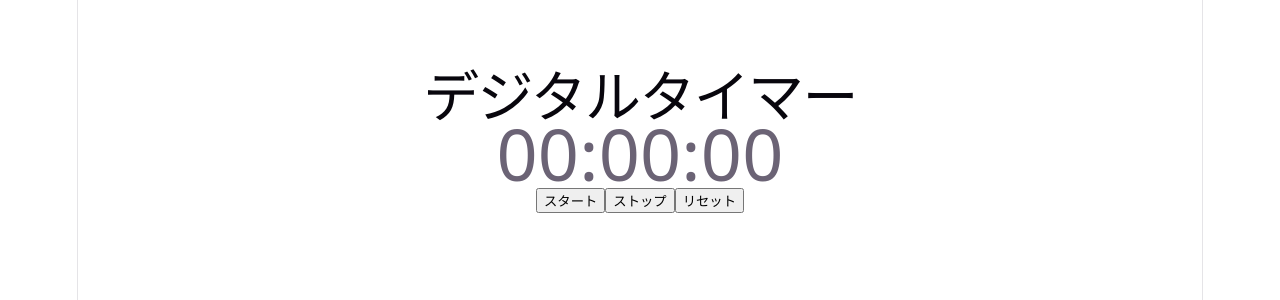
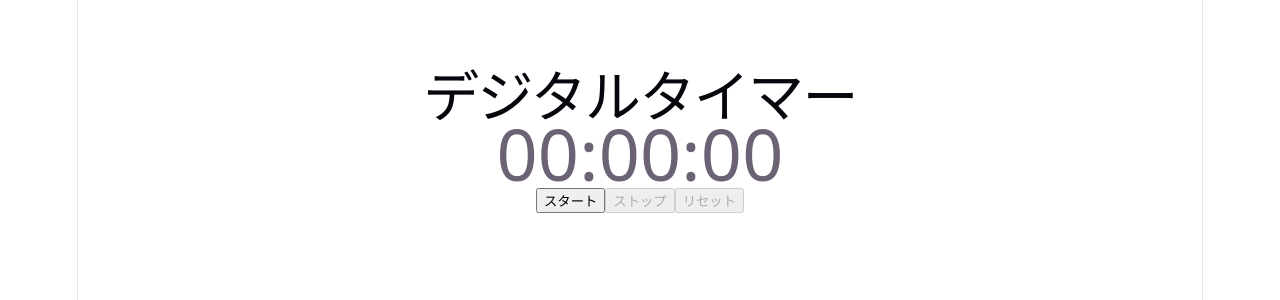
Before and after one commit to o0jun0o/react-timer, a React (Vite) app: page / in a window 1280 px wide. Shown: the top 300 px of the page. Built offline with nearby package versions, Linux system fonts and the light colour scheme.

Commit message:
タイマーの稼働状態に合わせてボタンの無効化(disabled)を追加

```diff
--- a/src/App.tsx
+++ b/src/App.tsx
@@ -70,9 +70,15 @@ function App() {
         {formatTime(seconds)}
       </div>
       <div>
-        <button onClick={handleStart}>スタート</button>
-        <button onClick={handleStop}>ストップ</button>
-        <button onClick={handleReset}>リセット</button>
+        <button onClick={handleStart} disabled={isRunning}>
+          スタート
+        </button>
+        <button onClick={handleStop} disabled={!isRunning}>
+          ストップ
+        </button>
+        <button onClick={handleReset} disabled={!isRunning && accumulatedTime === 0}>
+          リセット
+        </button>
       </div>
     </div>
   );
```
